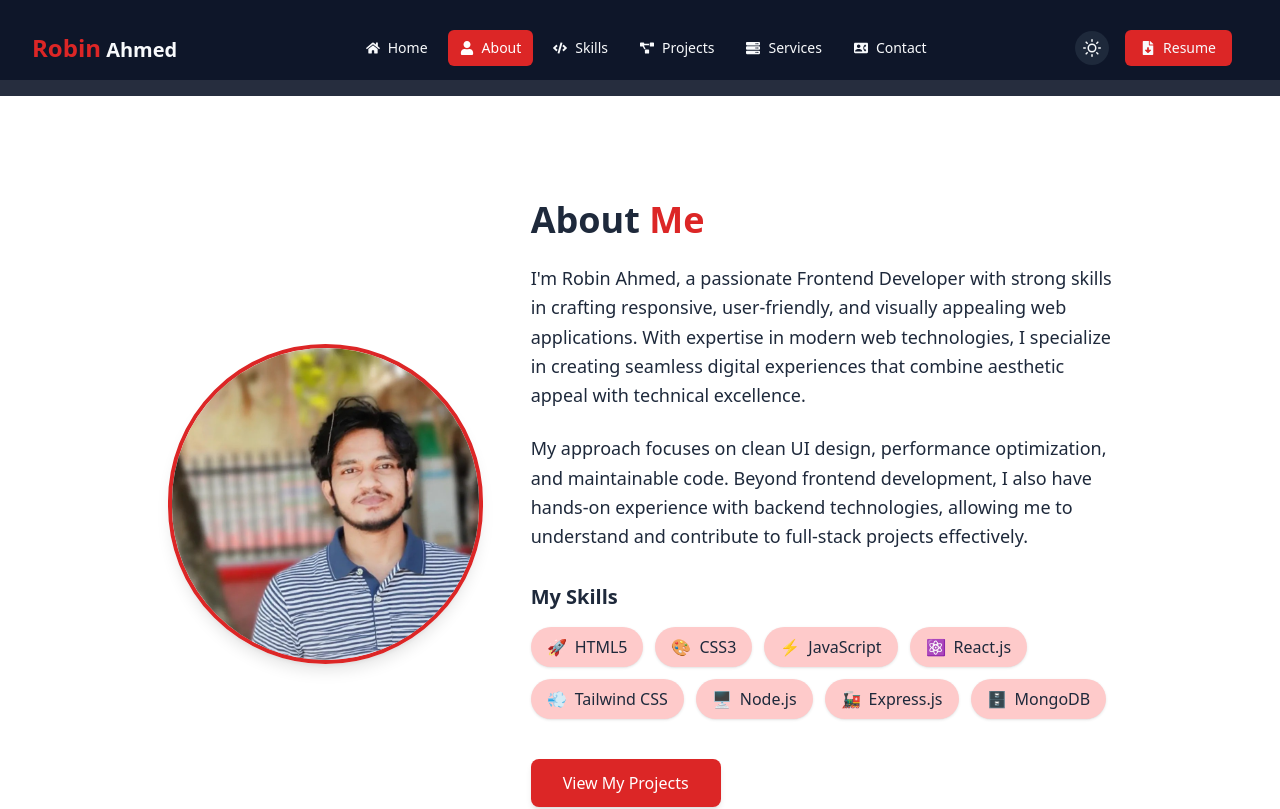
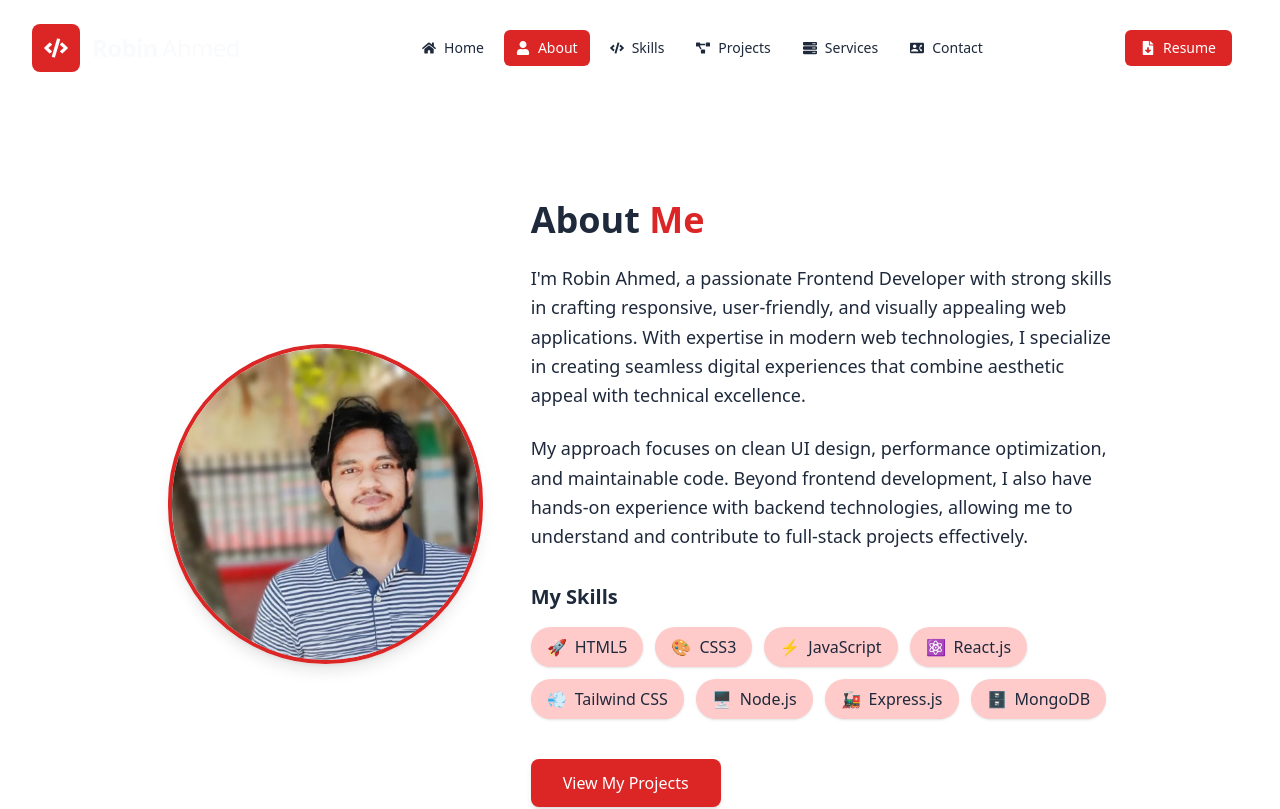
Before and after one commit to robinahmed12/robinahmed-portfolio, a React (Vite) app: page /about in a window 1280 px wide. Shown: the top 809 px of the page. Built offline with nearby package versions, Linux system fonts and the light colour scheme.

Commit message:
added dynamic title

```diff
--- a/index.html
+++ b/index.html
@@ -2,9 +2,9 @@
 <html lang="en" data-theme="light">
   <head>
     <meta charset="UTF-8" />
-    <link rel="icon" type="image/svg+xml" href="/vite.svg" />
+    <link rel="icon" type="image/svg+xml" href="/public/icon3.png" />
     <meta name="viewport" content="width=device-width, initial-scale=1.0" />
-    <title>Vite + React</title>
+    <title>Robin Ahmed</title>
   </head>
   <body>
     <div id="root"></div>
--- a/src/Sections/About/About.jsx
+++ b/src/Sections/About/About.jsx
@@ -28,6 +28,10 @@ const About = () => {
     { name: "Express.js", icon: "🚂" },
     { name: "MongoDB", icon: "🗄️" },
   ];
+
+   useEffect(() => {
+      document.title = "About";
+    })
 
   return (
     <section className="py-12 lg:py-16 bg-white">
--- a/src/Sections/Contact/Contact.jsx
+++ b/src/Sections/Contact/Contact.jsx
@@ -1,4 +1,4 @@
-import React, { useState } from "react";
+import React, { useEffect, useState } from "react";
 import Container from "../../components/Container/Container";
 import {
   FaPhone,
@@ -33,6 +33,9 @@ const Contact = () => {
       message: "",
     });
   };
+   useEffect(() => {
+      document.title = "Contact";
+    })
 
   return (
     <section id="contact" className="py-12 bg-white">
@@ -41,9 +44,10 @@ const Contact = () => {
           Get In <span className="text-[#DC2626]">Touch</span>
         </h2>
 
-        <div className="flex flex-col lg:flex-row gap-8">
+        <div data-aos="fade-up"
+        data-aos-duration="3000" className="flex flex-col lg:flex-row gap-8">
           {/* Left Side - Contact Info */}
-          <div data-aos="zoom-out-right" className="w-full lg:w-1/2 space-y-6">
+          <div className="w-full lg:w-1/2 space-y-6">
             <div className="bg-[#F8FAFC] p-6 rounded-lg shadow-md hover:shadow-lg transition-shadow duration-300 border-l-4 border-[#DC2626]">
               <h3 className="text-xl font-semibold text-[#1E293B] mb-4">
                 Contact Information
@@ -122,7 +126,7 @@ const Contact = () => {
           </div>
 
           {/* Right Side - Contact Form */}
-          <div data-aos="zoom-out-left" className="w-full lg:w-1/2">
+          <div className="w-full lg:w-1/2">
             <form
               onSubmit={handleSubmit}
               className="bg-white p-6 rounded-lg shadow-md hover:shadow-lg transition-shadow duration-300 border-t-4 border-[#DC2626]"
--- a/src/Sections/Projects/Projects.jsx
+++ b/src/Sections/Projects/Projects.jsx
@@ -1,4 +1,4 @@
-import React from "react";
+import React, { useEffect } from "react";
 import Container from "../../components/Container/Container";
 import { motion } from "framer-motion";
 
@@ -58,6 +58,10 @@ const Projects = () => {
     },
   };
 
+   useEffect(() => {
+      document.title = "Projects";
+    })
+
   return (
     <section id="projects" className="py-20 bg-white">
       <Container>
@@ -93,7 +97,7 @@ const Projects = () => {
               } gap-12 items-center`}
             >
               {/* Content */}
-              <div data-aos="fade-right"
+              <div
                 className={`lg:w-1/2 ${
                   index % 2 === 0 ? "lg:pr-12" : "lg:pl-12"
                 }`}
@@ -136,7 +140,7 @@ const Projects = () => {
               </div>
 
               {/* Image Gallery */}
-              <div data-aos="fade-left" className="lg:w-1/2 relative h-55  lg:h-70 w-full">
+              <div  className="lg:w-1/2 relative h-55  lg:h-70 w-full">
                 {project.images.map((img, imgIndex) => (
                   <motion.div
                     key={imgIndex}
--- a/src/Sections/Services/Services.jsx
+++ b/src/Sections/Services/Services.jsx
@@ -1,4 +1,4 @@
-import React from "react";
+import React, { useEffect } from "react";
 import Container from "../../components/Container/Container";
 import { motion } from "framer-motion";
 
@@ -153,6 +153,10 @@ const Services = () => {
     },
   };
 
+   useEffect(() => {
+      document.title = "Services";
+    })
+
   return (
     <section data-aos="flip-left"
      data-aos-easing="ease-out-cubic"
--- a/src/Sections/Skills/Skills.jsx
+++ b/src/Sections/Skills/Skills.jsx
@@ -1,4 +1,4 @@
-import React from "react";
+import React, { useEffect } from "react";
 import Container from "../../components/Container/Container";
 import { motion } from "framer-motion";
 import { FaHtml5, FaCss3Alt, FaJs, FaReact, FaNodeJs } from "react-icons/fa";
@@ -54,6 +54,10 @@ const Skills = () => {
     hidden: { opacity: 0, y: 20 },
     show: { opacity: 1, y: 0 },
   };
+
+   useEffect(() => {
+      document.title = "Skills";
+    })
 
   return (
     <section data-aos="fade-up"
--- a/src/components/Footer/Footer.jsx
+++ b/src/components/Footer/Footer.jsx
@@ -28,12 +28,12 @@ const Footer = () => {
   ];
 
   return (
-    <footer
-      data-aos="fade-up"
-      data-aos-duration="3000"
-      className="bg-[#1E293B] text-[#F8FAFC] py-8"
-    >
-      <div className="flex max-w-7xl mx-auto flex-col md:flex-row justify-between items-center gap-8">
+    <footer className="bg-[#1E293B] text-[#F8FAFC] py-8">
+      <div
+        data-aos="fade-up"
+        data-aos-duration="3000"
+        className="flex max-w-7xl mx-auto flex-col md:flex-row justify-between items-center gap-8"
+      >
         {/* Portfolio Info */}
         <div className="text-center md:text-left">
           <h2 className="text-2xl font-bold mb-2">Robin Ahmed</h2>
--- a/src/components/Header/Navbar.jsx
+++ b/src/components/Header/Navbar.jsx
@@ -1,4 +1,4 @@
-import React, { useState, useEffect } from "react";
+import React, { useState } from "react";
 import { NavLink } from "react-router-dom";
 import {
   FaHome,
@@ -10,37 +10,19 @@ import {
   FaTimes,
 } from "react-icons/fa";
 import { MdContactPhone } from "react-icons/md";
-import { FiMoon, FiSun } from "react-icons/fi";
+import PortfolioLogo from "../PortfolioLogo/PortfolioLogo";
 
 const Navbar = () => {
-  // Initialize darkMode from localStorage or default to true
-  const [darkMode, setDarkMode] = useState(() => {
-    const savedMode = localStorage.getItem("darkMode");
-    return savedMode ? JSON.parse(savedMode) : true;
-  });
   const [scrolled, setScrolled] = useState(false);
   const [mobileMenuOpen, setMobileMenuOpen] = useState(false);
 
-  useEffect(() => {
-    // Apply dark mode class to HTML element on initial render and when darkMode changes
-    if (darkMode) {
-      document.documentElement.classList.add("dark");
-    } else {
-      document.documentElement.classList.remove("dark");
-    }
-    // Save preference to localStorage
-    localStorage.setItem("darkMode", JSON.stringify(darkMode));
-
+  React.useEffect(() => {
     const handleScroll = () => {
       setScrolled(window.scrollY > 10);
     };
     window.addEventListener("scroll", handleScroll);
     return () => window.removeEventListener("scroll", handleScroll);
-  }, [darkMode]);
-
-  const toggleDarkMode = () => {
-    setDarkMode(!darkMode);
-  };
+  }, []);
 
   const toggleMobileMenu = () => {
     setMobileMenuOpen(!mobileMenuOpen);
@@ -60,23 +42,14 @@ const Navbar = () => {
       <nav
         className={`fixed top-0 w-full z-50 transition-all duration-300 ${
           scrolled ? "py-2 shadow-lg backdrop-blur-sm bg-opacity-90" : "py-4"
-        } ${
-          darkMode
-            ? "bg-[#0F172A]/90 text-[#F8FAFC]"
-            : "bg-white/90 text-[#1E293B]"
-        }`}
+        } bg-white/90 text-[#1E293B]`}
       >
         <div className="max-w-7xl mx-auto px-4 sm:px-6 lg:px-8">
           <div className="flex justify-between items-center h-16">
             {/* Logo */}
             <div className="flex-shrink-0 flex items-center">
-              <NavLink
-                to="/"
-                className={`text-xl font-bold ${
-                  darkMode ? "text-[#F8FAFC]" : "text-[#1E293B]"
-                }`}
-              >
-                <span className="text-[#DC2626] text-2xl">Robin</span> Ahmed
+              <NavLink to="/">
+                <PortfolioLogo />
               </NavLink>
             </div>
 
@@ -92,11 +65,7 @@ const Navbar = () => {
                       ${
                         isActive
                           ? `bg-[#DC2626] text-white`
-                          : `${
-                              darkMode
-                                ? "hover:bg-[#1E293B] hover:text-[#F8FAFC]"
-                                : "hover:bg-[#FECACA] hover:text-[#1E293B]"
-                            }`
+                          : `hover:bg-[#FECACA] hover:text-[#1E293B]`
                       }`
                     }
                   >
@@ -108,30 +77,12 @@ const Navbar = () => {
             </div>
 
             {/* Right side buttons */}
-            <div className="flex items-center space-x-2 md:space-x-4">
-              {/* Dark mode toggle */}
-              <button
-                onClick={toggleDarkMode}
-                className={`p-2 rounded-full transition-colors duration-300 ${
-                  darkMode
-                    ? "bg-[#1E293B] text-[#F8FAFC] hover:bg-[#334155]"
-                    : "bg-[#FECACA] text-[#1E293B] hover:bg-[#fbcbcb]"
-                }`}
-                aria-label="Toggle dark mode"
-              >
-                {darkMode ? <FiSun size={18} /> : <FiMoon size={18} />}
-              </button>
-
+            <div className="flex items-center space-x-4">
               {/* Resume button - hidden on mobile */}
               <a
                 href="/resume.pdf"
                 download
-                className={`hidden sm:flex px-4 py-2 rounded-md text-sm font-medium items-center transition-all duration-300
-                  ${
-                    darkMode
-                      ? "bg-[#DC2626] text-[#F8FAFC] hover:bg-[#b91c1c]"
-                      : "bg-[#DC2626] text-white hover:bg-[#b91c1c]"
-                  }`}
+                className="hidden sm:flex px-4 py-2 rounded-md text-sm font-medium items-center transition-all duration-300 bg-[#DC2626] text-white hover:bg-[#b91c1c]"
               >
                 <FaFileDownload className="mr-2" />
                 Resume
@@ -141,9 +92,7 @@ const Navbar = () => {
               <div className="md:hidden flex items-center">
                 <button
                   onClick={toggleMobileMenu}
-                  className={`p-2 rounded-md ${
-                    darkMode ? "hover:bg-[#1E293B]" : "hover:bg-[#FECACA]"
-                  }`}
+                  className="p-2 rounded-md hover:bg-[#FECACA]"
                   aria-label="Open menu"
                 >
                   {mobileMenuOpen ? (
@@ -175,7 +124,7 @@ const Navbar = () => {
       <div
         className={`fixed top-16 w-full z-40 md:hidden transition-all duration-300 ease-in-out overflow-hidden ${
           mobileMenuOpen ? "max-h-screen" : "max-h-0"
-        } ${darkMode ? "bg-[#0F172A]" : "bg-white"} shadow-lg`}
+        } bg-white shadow-lg`}
       >
         <div className="px-2 pt-2 pb-4 space-y-1 sm:px-3">
           {navItems.map((item) => (
@@ -188,11 +137,7 @@ const Navbar = () => {
                 ${
                   isActive
                     ? `bg-[#DC2626] text-white`
-                    : `${
-                        darkMode
-                          ? "hover:bg-[#1E293B] hover:text-[#F8FAFC]"
-                          : "hover:bg-[#FECACA] hover:text-[#1E293B]"
-                      }`
+                    : `hover:bg-[#FECACA] hover:text-[#1E293B]`
                 }`
               }
             >
@@ -205,12 +150,7 @@ const Navbar = () => {
             href="/resume.pdf"
             download
             onClick={toggleMobileMenu}
-            className={`block px-3 py-3 rounded-md text-base font-medium flex items-center mx-2
-              ${
-                darkMode
-                  ? "bg-[#DC2626] text-[#F8FAFC] hover:bg-[#b91c1c]"
-                  : "bg-[#DC2626] text-white hover:bg-[#b91c1c]"
-              }`}
+            className="block px-3 py-3 rounded-md text-base font-medium flex items-center mx-2 bg-[#DC2626] text-white hover:bg-[#b91c1c]"
           >
             <FaFileDownload className="mr-3" />
             Download Resume
--- /dev/null
+++ b/src/components/PortfolioLogo/PortfolioLogo.jsx
@@ -0,0 +1,33 @@
+import React from "react";
+import { FaCode } from "react-icons/fa";
+
+const PortfolioLogo = () => {
+  return (
+    <div className="flex items-center group cursor-pointer">
+      {/* Animated Code Icon */}
+      <div className="relative mr-3">
+        <div className="w-12 h-12 rounded-lg bg-[#DC2626] flex items-center justify-center transform group-hover:rotate-12 transition-all duration-300">
+          <FaCode className="text-white text-2xl" />
+        </div>
+        <div className="absolute -inset-2 border-2 border-[#DC2626] rounded-lg opacity-0 group-hover:opacity-100 group-hover:-inset-1 transition-all duration-300 pointer-events-none"></div>
+      </div>
+
+      {/* Name with creative styling */}
+      <div className="relative">
+        <h1 className="text-2xl font-bold text-[#1E293B] dark:text-[#F8FAFC] tracking-tight">
+          <span className="relative inline-block text-[#F8FAFC] dark:text-[#1E293B]">
+            Robin
+            {/* Animated underline effect */}
+            <span className="absolute left-0 -bottom-1 w-0 h-1 bg-[#DC2626] group-hover:w-full transition-all duration-300 ease-out"></span>
+          </span>
+          <span className="font-light ml-1 dark:text-[#1E293B] text-[#F8FAFC]">Ahmed</span>
+        </h1>
+        <div className="absolute -bottom-2 left-0 text-xs font-mono text-[#DC2626] opacity-0 group-hover:opacity-100 transition-opacity duration-500">
+          Frontend Developer
+        </div>
+      </div>
+    </div>
+  );
+};
+
+export default PortfolioLogo;
--- a/src/pages/Home/Home.jsx
+++ b/src/pages/Home/Home.jsx
@@ -1,4 +1,4 @@
-import React from 'react';
+import React, { useEffect } from 'react';
 import Banner from '../../Sections/Banner/Banner';
 import About from '../../Sections/About/About';
 import Skills from '../../Sections/Skills/Skills';
@@ -7,6 +7,10 @@ import Services from '../../Sections/Services/Services';
 import Contact from '../../Sections/Contact/Contact';
 
 const Home = () => {
+
+     useEffect(() => {
+      document.title = "Home";
+    })
     return (
         <>
         <Banner/>
```
Also changed, not shown: public/icon3.png (added).
